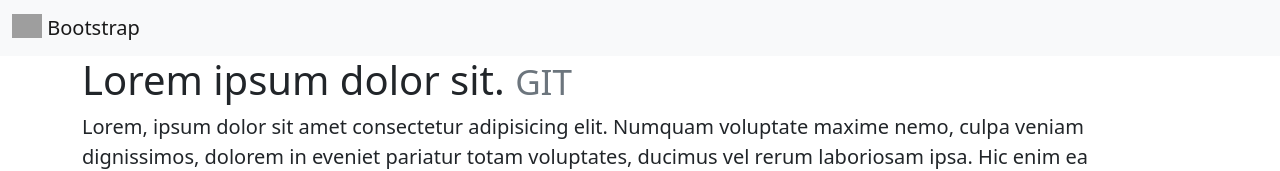
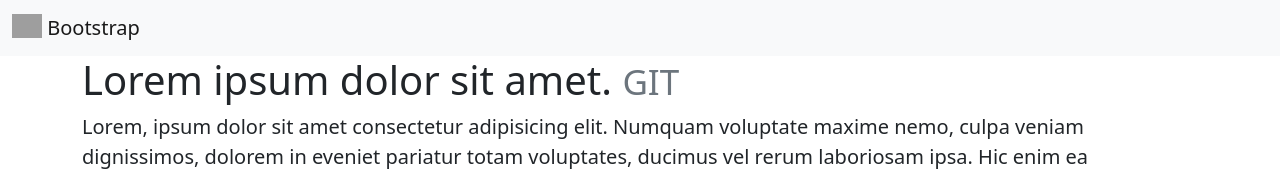
Before and after one commit to Deathyex/pruebas_consola_git, a plain HTML site: page index.html in a window 1280 px wide. Shown: the top 171 px of the page. Drawn offline with nearby package versions, Linux system fonts and the light colour scheme; grey boxes are pictures that could not be loaded.

Commit message:
agregue titulo lorem

```diff
--- a/index.html
+++ b/index.html
@@ -22,7 +22,7 @@
 
     <div class="container">
         <h1>
-            Lorem ipsum dolor sit.
+            Lorem ipsum dolor sit amet.
             <small class="text-muted">GIT</small>
         </h1>
         <p class="lead">Lorem, ipsum dolor sit amet consectetur adipisicing elit. Numquam voluptate maxime nemo,
```
